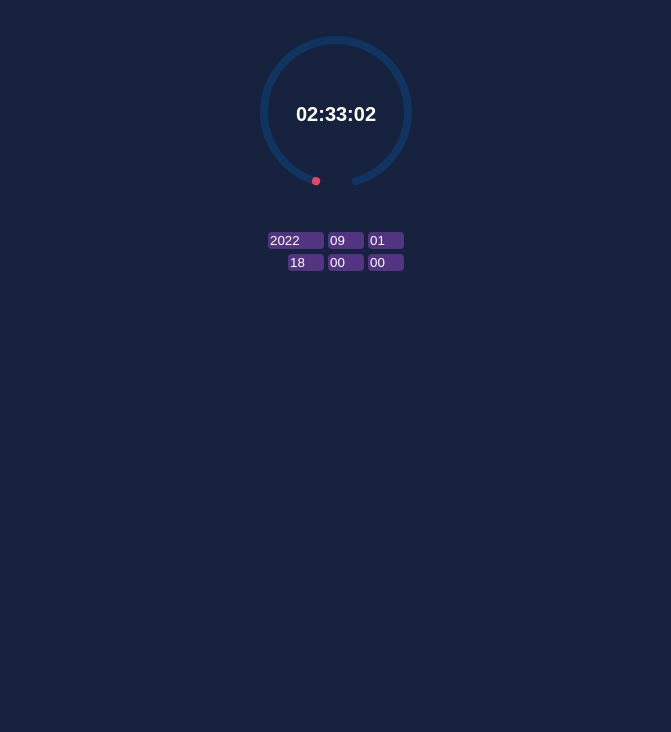
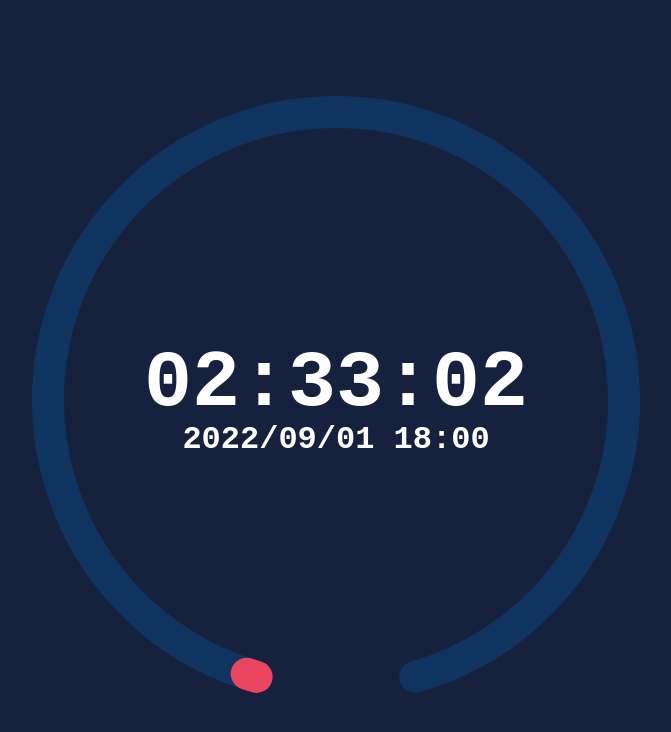
Before and after one commit to wakewakame/timer, a plain HTML site: page index.html in a window 1280 px wide. Shown: the whole page, without its empty margins (304-975 px from the left). Drawn offline with Linux system fonts and the light colour scheme.

Commit message:
デザインの修正

```diff
--- a/index.html
+++ b/index.html
@@ -2,57 +2,92 @@
 <html lang="en">
   <head>
     <meta charset="utf-8">
+    <meta name="viewport" content="width=device-width,initial-scale=1">
     <title>timer</title>
     <style type="text/css">
       body {
         text-align: center;
         background: #16213E;
         color: #FFFFFF;
-        width: 100%;
-        height: 100%;
+        min-width: 100vw;
+        margin: 0px;
+        border: 0px;
+        padding: 0px;
+      }
+      div {
+        margin: 0px;
+        border: 0px;
+        padding: 0px;
+      }
+      p {
+        margin: 0px;
+        border: 0px;
+        padding: 0px;
+      }
+      .timer_display {
+        position: relative;
+        min-width: 100vw;
+        min-height: 100vh;
+      }
+      #timer_graph {
         margin: 0px;
         padding: 0px;
+        position: absolute;
+        width: min(80vw, 80vh);
+        height: min(80vw, 80vh);
+        top: 50%;
+        left: 50%;
+        transform: translate(-50%, -50%);
       }
-      body>div {
-        margin: auto;
+      #timer_text {
+        position: absolute;
+        top: 50%;
+        left: 50%;
+        transform: translate(-50%, -50%);
+        cursor: pointer;
       }
-      #timer_input p {
-        margin: 0px;
+      #timer_text p:nth-child(1) {
+        font: small-caps bold min(10vw, 10vh)/1 monospace;
       }
-      #timer_input table {
-        margin: auto;
-        text-align: right;
+      #timer_text p:nth-child(2) {
+        font: small-caps bold min(4vw, 4vh)/1 monospace;
       }
-      #timer_input tr:first-child td:first-child input {
-        width: 52px;
+      #setting {
+        visibility: hidden;
+        position: absolute;
+        top: 50%;
+        left: 50%;
+        transform: translate(-50%, -50%);
       }
-      #timer_input input {
-        display: inline-block;
-        margin: 0px;
-        width: 32px;
+      input {
+        display: block;
+        float: left;
+        margin: 2px;
+        padding: 0px;
         text-align: left;
         border: 0px;
         border-radius: 4px;
         background: #533483;
         color: #FFFFFF;
+        font: small-caps 8px/1 monospace;
+        height: 16px;
       }
-      .timer_display {
-        position: relative;
-        margin: 32px;
+      input[type="date"] {
+        width: 92px;
       }
-      .timer_display>svg {
+      input[type="time"] {
+        width: 60px;
+      }
+      button {
+        width: 40px;
+        height: 16px;
         margin: 0px;
         padding: 0px;
-        width: 160px;
-      }
-      .timer_display>p {
-        margin: 0px;
-        padding: 0px;
-        position: absolute;
-        top: 50%;
-        left: 50%;
-        transform: translate(-50%, -50%);
-        font: small-caps bold 20px/1 sans-serif;
+        border: 0px;
+        border-radius: 4px;
+        background: #FFFFFF;
+        color: #16213E;
+        font: small-caps 8px/1 monospace;
       }
     </style>
     <script src="./index.js">
@@ -61,24 +96,24 @@
   <body>
     <div>
       <div class="timer_display">
-        <svg id="timer_graph" viewBox="-1 -1 2 2" xmlns="http://www.w3.org/2000/svg"></svg>
-        <p id="timer_text"></p>
-      </div>
-      <div id="timer_input">
-        <table>
-          <tbody>
-            <tr>
-              <td><input /></td>
-              <td><input /></td>
-              <td><input /></td>
-            </tr>
-            <tr>
-              <td><input /></td>
-              <td><input /></td>
-              <td><input /></td>
-            </tr>
-          </tbody>
-        </table>
+        <div>
+          <svg id="timer_graph" viewBox="-1 -1 2 2" xmlns="http://www.w3.org/2000/svg"></svg>
+          <div id="timer_text">
+            <p></p>
+            <p></p>
+          </div>
+        </div>
+        <div id="setting">
+          <div id="start_time_input">
+            <input type="date"/>
+            <input type="time"/>
+          </div>
+          <div id="end_time_input">
+            <input type="date"/>
+            <input type="time"/>
+          </div>
+          <button>OK</button>
+        </div>
       </div>
     </div>
   </body>
--- a/index.js
+++ b/index.js
@@ -2,47 +2,39 @@
 
 const TimerInputElement = class {
   constructor(element) {
-    const inputs = Array.from(element.querySelectorAll("input"));
-    inputs.forEach(input => { input.type = "number"; });
-    this.inputs = {
-      "FullYear": inputs[0],
-      "Month"   : inputs[1],
-      "Date"    : inputs[2],
-      "Hours"   : inputs[3],
-      "Minutes" : inputs[4],
-      "Seconds" : inputs[5],
-    };
+    this.dateInput = element.querySelector('input[type="date"]');
+    this.timeInput = element.querySelector('input[type="time"]');
+    this.setDate(new Date);
     this.onChange = null;
-    inputs.forEach(input => {
-      input.addEventListener("input", () => {
-        this.onChange?.(new Date(), this.getDate());
-      });
+    [this.dateInput, this.timeInput].forEach(input => {
+      input.addEventListener("input", () => { this.onChange?.(); });
     });
-
+  }
+  setDate(date) {
+    const inputYear    = date.getFullYear()   .toString().padStart(4, "0");
+    const inputMonth   = (date.getMonth() + 1).toString().padStart(2, "0");
+    const inputDate    = date.getDate()       .toString().padStart(2, "0");
+    const inputHours   = date.getHours()      .toString().padStart(2, "0");
+    const inputMinutes = date.getMinutes()    .toString().padStart(2, "0");
+    this.dateInput.value = `${inputYear}-${inputMonth}-${inputDate}`;
+    this.timeInput.value = `${inputHours}:${inputMinutes}`;
+  }
+  getDate() {
+    const dateRegex = /^(\d+)[^\d]+(\d+)[^\d]+(\d+)$/;
+    const timeRegex = /^(\d+)[^\d]+(\d+)/;
+    const dateText = this.dateInput.value;
+    const timeText = this.timeInput.value;
+    if (!dateRegex.test(dateText) || !timeRegex.test(timeText)) { return null; }
+    const [inputYear, inputMonth, inputDate] = dateText.match(dateRegex).slice(1, 4);
+    const [inputHours, inputMinutes] = timeText.match(timeRegex).slice(1, 3);
     const date = new Date();
-    date.setHours(date.getHours() + 3);
-    date.setMinutes(0);
+    date.setFullYear(Number(inputYear));
+    date.setMonth(Number(inputMonth) - 1);
+    date.setDate(Number(inputDate));
+    date.setHours(Number(inputHours));
+    date.setMinutes(Number(inputMinutes));
     date.setSeconds(0);
     date.setMilliseconds(0);
-    this.setDate(date);
-  }
-  setDate(date) {
-    Object.entries(this.inputs).forEach(([key, input]) => {
-      let valueNumber = date[`get${key}`]();
-      if (key === "Month") { valueNumber += 1; }
-      let valueString = valueNumber.toString();
-      if (key !== "FullYear") { valueString = valueString.padStart(2, "0"); }
-      input.value = valueString;
-    });
-  }
-  getDate() {
-    const date = new Date();
-    date.setMilliseconds(0);
-    Object.entries(this.inputs).forEach(([key, input]) => {
-      let value = Number(input.value);
-      if (key === "Month") { value -= 1; }
-      date[`set${key}`](value);
-    });
     return date;
   }
   static fromId(elementId) {
@@ -53,16 +45,23 @@ const TimerInputElement = class {
 
 const TimerTextElement = class {
   constructor(element) {
-    this.element = element;
+    this.elements = Array.from(element.querySelectorAll("p"));
   }
-  update(currentDate, targetDate) {
-    const timeLeft = Math.round((targetDate.getTime() - currentDate.getTime()) / 1000);
+  update(currentDate, endDate) {
+    const timeLeft = Math.round((endDate.getTime() - currentDate.getTime()) / 1000);
     const timeLeftSign = timeLeft >= 0 ? "" : "-";
     const timeLeftAbs = Math.abs(timeLeft);
     const timeLeftHours = Math.floor(timeLeftAbs / (60 * 60)).toString().padStart(2, "0");
     const timeLeftMinutes = (Math.floor(timeLeftAbs / 60) % 60).toString().padStart(2, "0");
     const timeLeftSeconds = (timeLeftAbs % 60).toString().padStart(2, "0");
-    this.element.textContent = `${timeLeftSign}${timeLeftHours}:${timeLeftMinutes}:${timeLeftSeconds}`;
+    this.elements[0].textContent = `${timeLeftSign}${timeLeftHours}:${timeLeftMinutes}:${timeLeftSeconds}`;
+
+    const endYearStr    = endDate.getFullYear()   .toString().padStart(4, "0");
+    const endMonthStr   = (endDate.getMonth() + 1).toString().padStart(2, "0");
+    const endDateStr    = endDate.getDate()       .toString().padStart(2, "0");
+    const endHoursStr   = endDate.getHours()      .toString().padStart(2, "0");
+    const endMinutesStr = endDate.getMinutes()    .toString().padStart(2, "0");
+    this.elements[1].textContent = `${endYearStr}/${endMonthStr}/${endDateStr} ${endHoursStr}:${endMinutesStr}`;
   }
   static fromId(elementId) {
     const element = document.getElementById(elementId);
@@ -74,8 +73,8 @@ const TimerGraphElement = class {
   constructor(element) {
     this.element = element;
   }
-  update(startDate, currentDate, targetDate) {
-    let progress = (currentDate.getTime() - startDate.getTime()) / (targetDate.getTime() - startDate.getTime());
+  update(startDate, currentDate, endDate) {
+    let progress = (currentDate.getTime() - startDate.getTime()) / (endDate.getTime() - startDate.getTime());
     progress = Math.max(0, Math.min(1, progress));
     const startDeg = 270 - 16;
     const endDeg = -90 + 16;
@@ -107,21 +106,44 @@ const TimerGraphElement = class {
 };
 
 document.addEventListener("DOMContentLoaded", () => {
-  const startDate = new Date();
-  const timerInput = TimerInputElement.fromId("timer_input");
+  const topElem = document.getElementById("timer_text");
+  const settingElem = document.getElementById("setting");
+  topElem.addEventListener("click", () => {
+    topElem.style["visibility"] = "hidden";
+    settingElem.style["visibility"] = "visible";
+  });
+  settingElem.querySelector("button").addEventListener("click", () => {
+    topElem.style["visibility"] = "visible";
+    settingElem.style["visibility"] = "hidden";
+  });
+
+  const startTimeInput = TimerInputElement.fromId("start_time_input");
+  const endTimeInput = TimerInputElement.fromId("end_time_input");
   const timerText = TimerTextElement.fromId("timer_text");
   const timerGraph = TimerGraphElement.fromId("timer_graph");
-  timerInput.onChange = (currentDate, targetDate) => {
-    timerText.update(currentDate, targetDate);
-    timerGraph.update(startDate, currentDate, targetDate);
-  };
+  endTimeInput.setDate((() => {
+    const date = endTimeInput.getDate();
+    date.setHours(date.getHours() + 3);
+    date.setMinutes(0);
+    date.setSeconds(0);
+    date.setMilliseconds(0);
+    return date;
+  })());
+  [startTimeInput, endTimeInput].forEach(input => {
+    input.onChange = () => {
+      const currentDate = new Date();
+      const startDate = startTimeInput.getDate();
+      const endDate = endTimeInput.getDate();
+      timerText.update(currentDate, endDate);
+      timerGraph.update(startDate, currentDate, endDate);
+    };
+  });
   const loop = () => {
-    // クエリの有無で設定画面とタイマー画面を切り替え
-    // inputの表示をもうちょっとマシにする
     const currentDate = new Date();
-    const targetDate = timerInput.getDate();
-    timerText.update(currentDate, targetDate);
-    timerGraph.update(startDate, currentDate, targetDate);
+    const startDate = startTimeInput.getDate();
+    const endDate = endTimeInput.getDate();
+    timerText.update(currentDate, endDate);
+    timerGraph.update(startDate, currentDate, endDate);
     let timeout = 1000 - (new Date).getMilliseconds();
     if (timeout < 100) { timeout += 1000; }
     setTimeout(loop, timeout);
```
